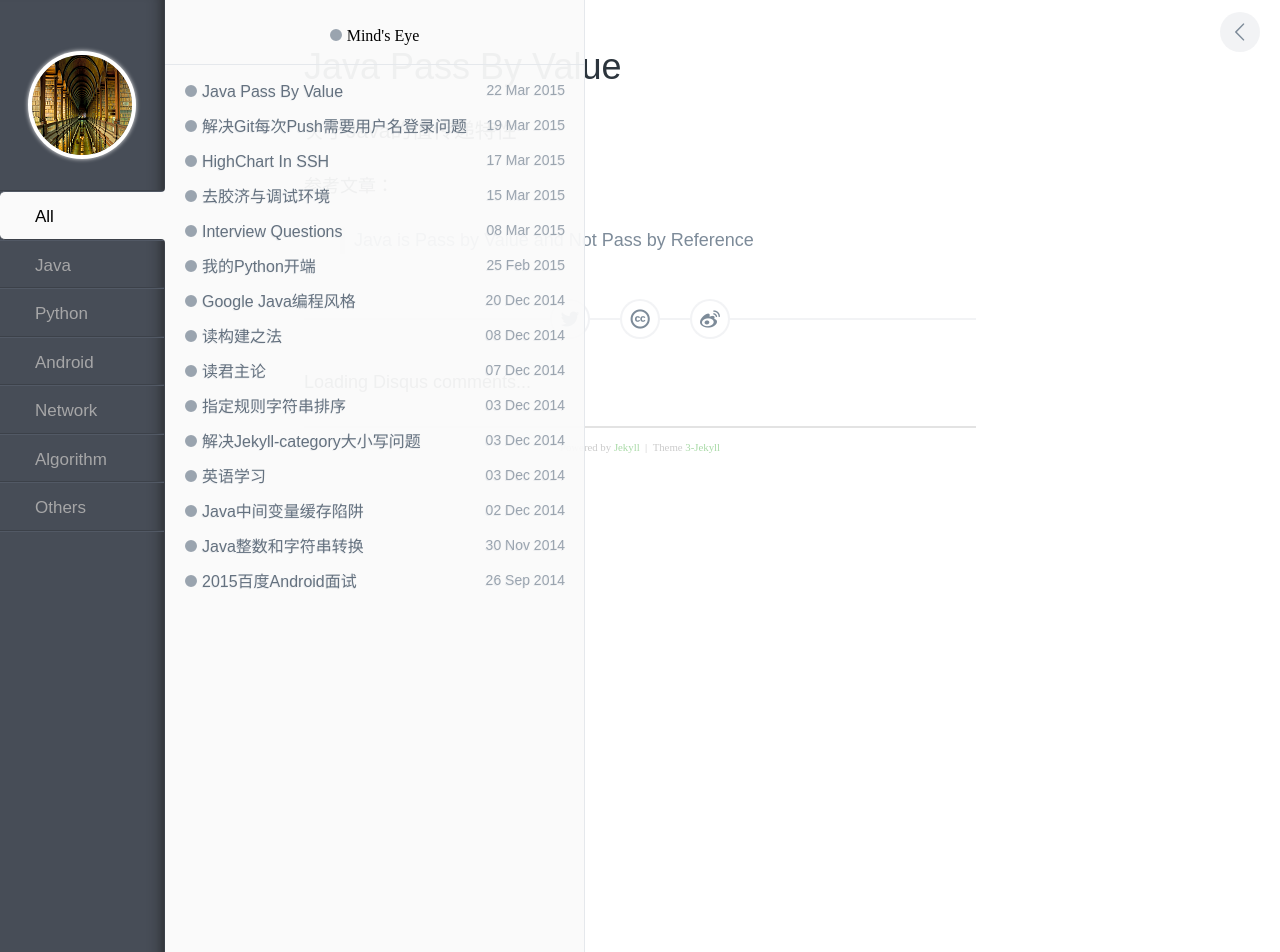
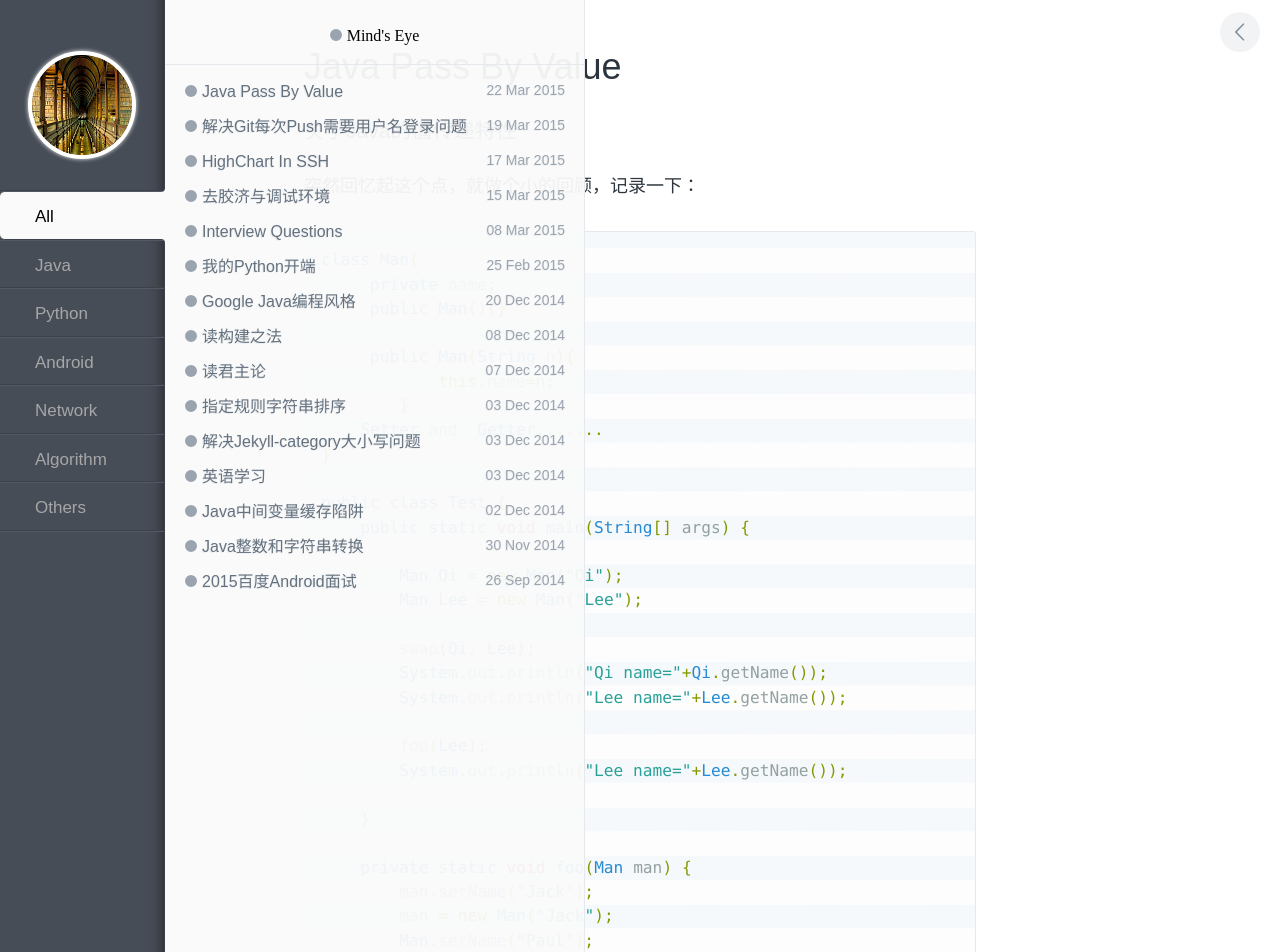
Before and after one commit to enlipan/enlipan.github.io, a Jekyll site: the page built from _posts/2015-3-22-Java-pass-by-value.md, in a window 1280 px wide. Shown: the top 952 px of the page. Built offline with Jekyll 4.4.1, drawn with Linux system fonts in a browser that asks for light colours; comment, search, counter and statistics services are not loaded; some of the changed text lies outside the part shown.

Commit message:
modify java pass by value

```diff
--- a/_posts/2015-3-22-Java-pass-by-value.md
+++ b/_posts/2015-3-22-Java-pass-by-value.md
@@ -5,9 +5,81 @@
 ---
 ###关于Java的值传递特性
 
+突然回忆起这个点，就做个小的回顾，记录一下：
 
+{% highlight java %}
+class Man{
+     private name;
+     public Man(){}
 
+     public Man(String n){
+            this.name=n;
+        }
+    Setter and  Getter.......
+}
 
+public class Test {
+    public static void main(String[] args) {
+
+        Man Qi = new Man("Qi");
+        Man Lee = new Man("Lee");
+
+        swap(Qi, Lee);
+        System.out.println("Qi name="+Qi.getName());
+        System.out.println("Lee name="+Lee.getName());
+
+        foo(Lee);
+        System.out.println("Lee name="+Lee.getName());
+
+    }
+
+    private static void foo(Man man) {
+        man.setName("Jack");
+        man = new Man("Jack");
+        Man.setName("Paul");
+    }
+
+    //Generic swap method
+    public static void swap(Object o1, Object o2){
+        Object temp = o1;
+        o1=o2;
+        o2=temp;
+    }
+}
+
+{% endhighlight %}
+
+现在来解释两个测试方法：
+
+Swap方法是检测值传递还是引用传递的终极利器，将Lee和Qi两个参数传入方法中，作交换，输出交换之后的对象：
+
+{% highlight java %}
+Qi name=  Qi
+Lee name= Lee
+Lee name= Jack
+
+{% endhighlight %}
+为什么是这个结果？当swap函数执行之时内存中数据如图所示：
+
+![swap函数初始化](E:\Sites\itlipan.github.com\assets\img\20150322\swap_begin.PNG)
+
+o1与o2变量不过是Qi变量与Lee变量的Copy副本，只是指向同样的堆空间，两个变量作出交换，并不会使内部对象交换，而只是变量本身做出了交换与普通的变量交换无区别：
+
+![swap函数交换完成](E:\Sites\itlipan.github.com\assets\img\20150322\swap_over.PNG)
+
+最终函数执行完毕，局部变量回收，对于两个对象做任何更改
+
+![swap函数执行完，栈区回收](E:\Sites\itlipan.github.com\assets\img\20150322\swap_none.PNG)
+
+回过头我们来看看foo函数的执行：
+
+同样传入了一个变量值，通过这个变量值可以操作到堆空间中的对象，并对这个对象的名作了更改，修改为Jack；
+
+![foo变量名修改](E:\Sites\itlipan.github.com\assets\img\20150322\foo_begin.PNG)
+
+紧接着，新建了一个同样名称为Jack的Man对象存在于堆空间中，如图，虽然名一样但已经不是同一个对象了；
+
+![foo对象更换](E:\Sites\itlipan.github.com\assets\img\20150322\foo_over.PNG)
 
 
 
```
Also changed, not shown: assets/img/20150322/foo_begin.PNG (added), assets/img/20150322/foo_over.PNG (added), assets/img/20150322/swap_begin.PNG (added), assets/img/20150322/swap_none.PNG (added), assets/img/20150322/swap_over.PNG (added).
